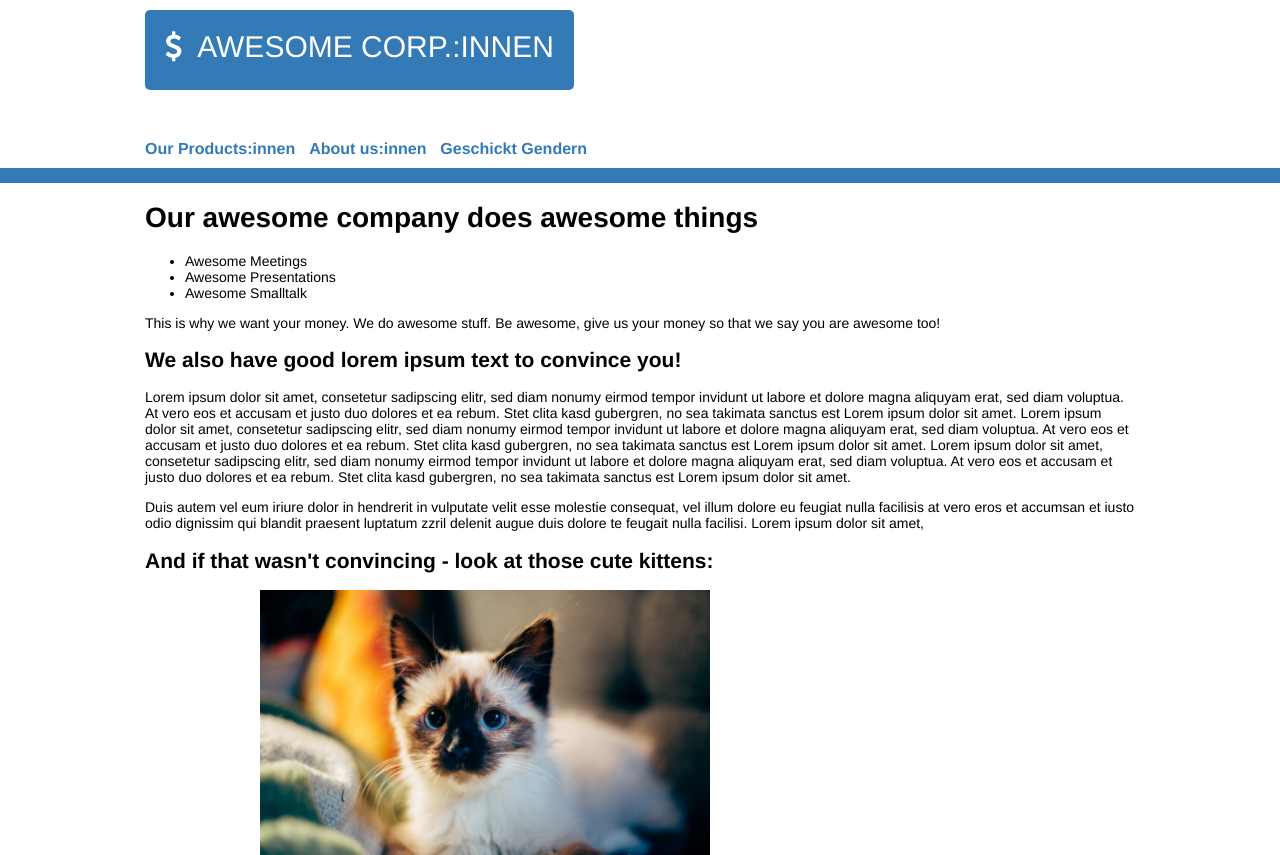
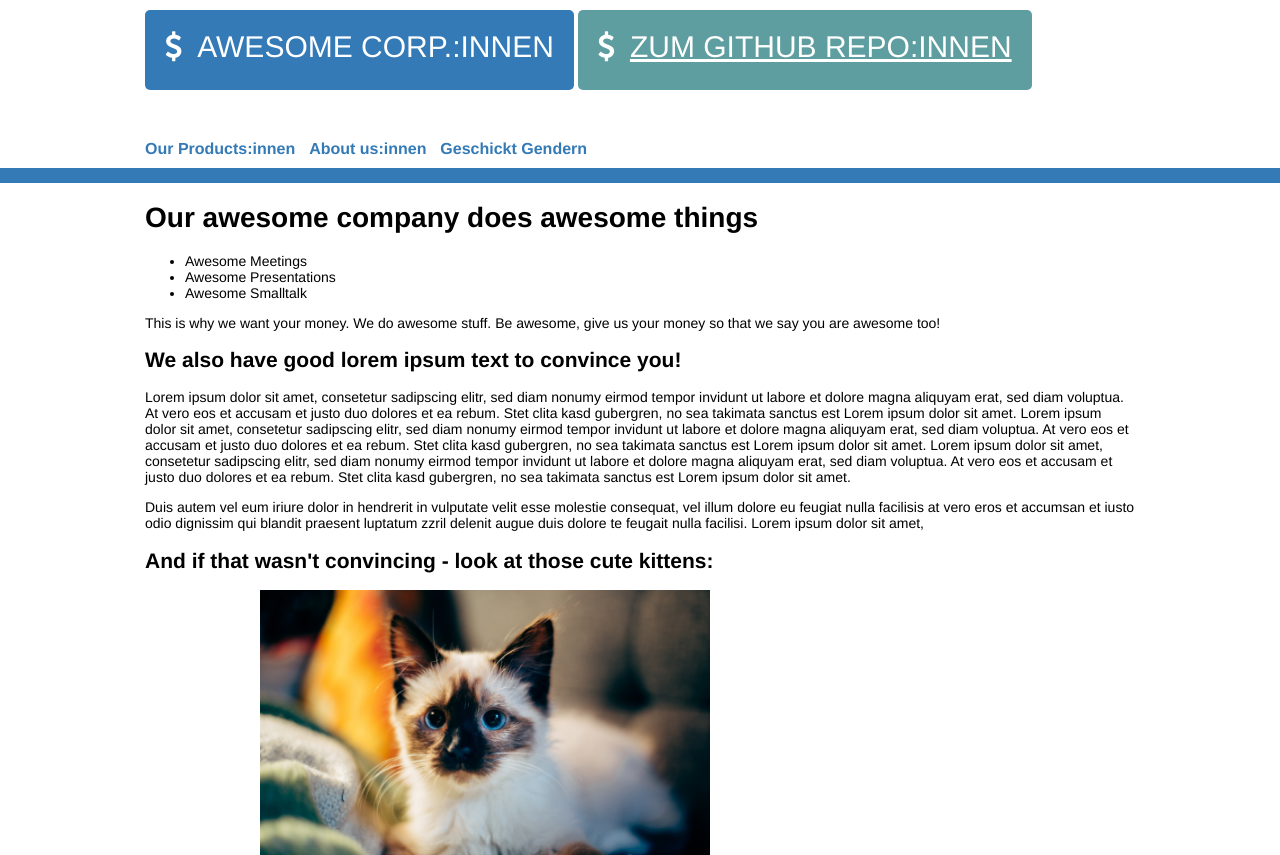
Before and after one commit to codingAlphay/wgpm-aufgabe2, a plain HTML site: page index.html in a window 1280 px wide. Shown: the top 855 px of the page. Drawn offline with Linux system fonts and the light colour scheme.

Commit message:
Add github project repo to index.html

```diff
--- a/index.html
+++ b/index.html
@@ -10,6 +10,7 @@
 <header>
     <div class="inner">
         <div class="logo">Awesome Corp.:innen</div>
+        <a href="https://github.com/codingAlphay/wgpm-aufgabe2" target="_blank" class="logo" style="background-color: cadetblue;">Zum Github Repo:innen</a>
         <nav class="mainNavi">
             <ul class="level_1">
                 <li><a href="#">Our Products:innen</a>
```
